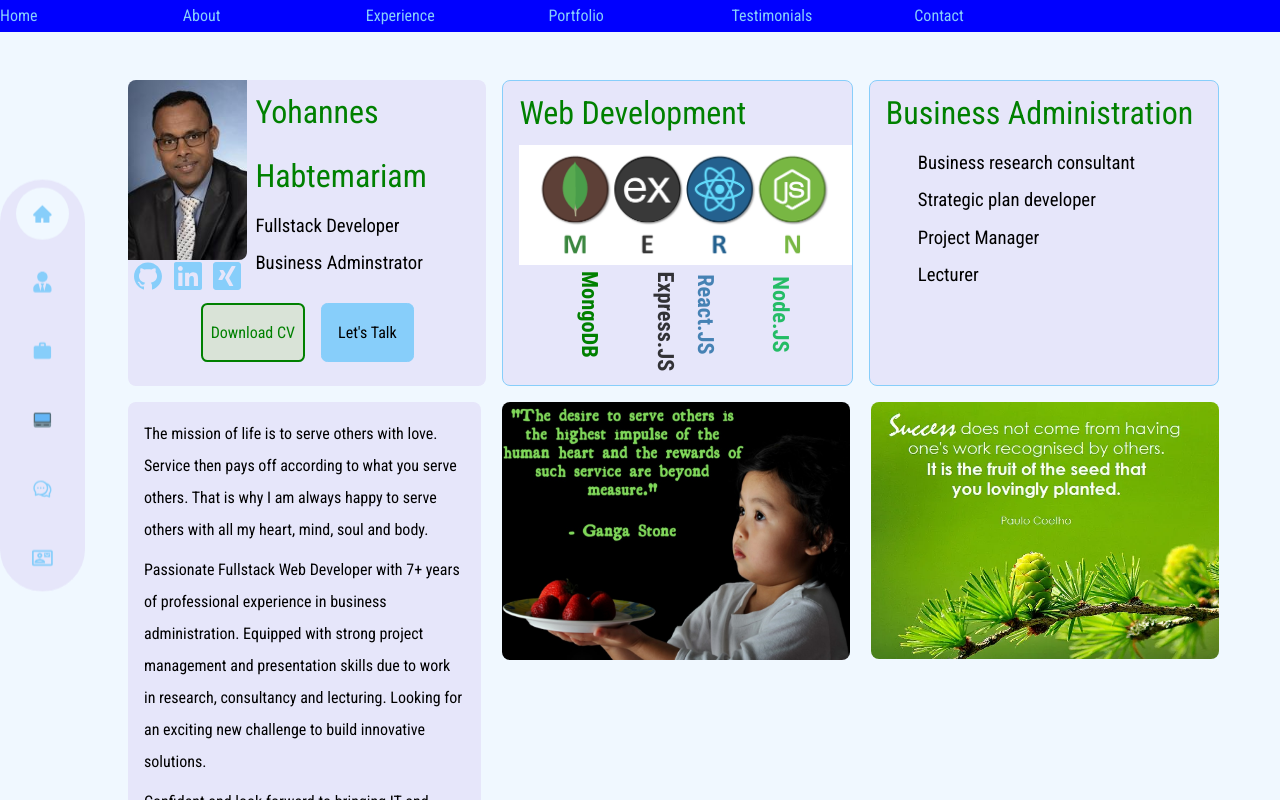
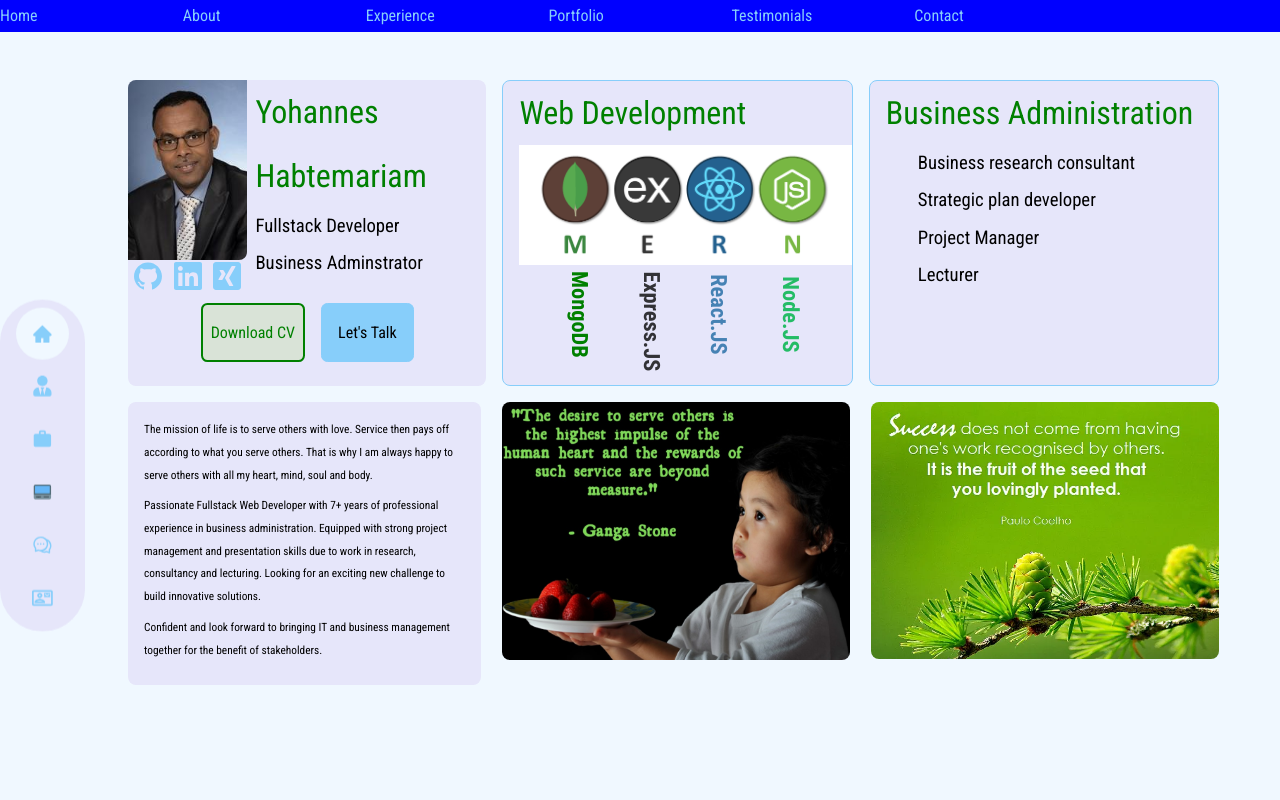
Before and after one commit to Yohannes-Habtemariam/my-portfolio, a React (Create React App) app in the folder frontend/: page / in a window 1280 px wide. Shown: the top 800 px of the page. Built offline with nearby package versions, Linux system fonts and the light colour scheme.

Commit message:
Responsiveness

```diff
--- a/frontend/src/componets/experience/Experience.css
+++ b/frontend/src/componets/experience/Experience.css
@@ -76,6 +76,14 @@
     display: flex;
 }
 
+/* Laptop screen size */
+@media screen and (max-width: 1920px) {
+    .experience-list-container h4 {
+        color: green;
+        padding-right: 0;
+        font-size: 0.8rem;
+    }
+}
 
 /* Medium screen styling, such as Tablet */
 
--- a/frontend/src/componets/header/Header.css
+++ b/frontend/src/componets/header/Header.css
@@ -187,6 +187,55 @@ h2 {
   margin-left: 0.3rem;
 }
 
+/* Laptop screen size */
+@media screen and (max-width: 1920px) {
+  .personal-mission p{
+    font-size: 0.71rem;
+  }
+
+  .mongoDB{
+    color: green;
+    font-weight: 700;
+    font-size: 1.4rem;
+    transform: rotate(90deg);
+    position: absolute;
+    left: 5%;
+    top: 35%;
+  }
+
+  .express{
+    color: #000000c8;
+    font-weight: 700;
+    font-size: 1.4rem;
+    transform: rotate(90deg);
+    position: absolute;
+    left: 25%;
+    top: 40%;
+  }
+
+  .react{
+    color:	#4682B4;
+    font-weight: 700;
+    font-size: 1.4rem;
+    transform: rotate(90deg);
+    position: absolute;
+    right: 28%;
+    top: 35%;
+  }
+
+  .node{
+    color:#24bc66;
+    font-weight: 700;
+    font-size: 1.4rem;
+    transform: rotate(90deg);
+    position: absolute;
+    right: 7%;
+    top: 35%;
+  }
+
+}
+
+/* Tablet screen size */
 @media screen and (max-width: 1024px) {
   .header-container {
     display: flex;
@@ -268,6 +317,7 @@ h2 {
 
 }
 
+/* Mobile screen size */
 @media screen and (max-width: 760px) {
     .header-container {
         display: flex;
--- a/frontend/src/componets/nav/Nav.css
+++ b/frontend/src/componets/nav/Nav.css
@@ -9,8 +9,6 @@
     left: 0;
     transform: translatey(-50%);
     bottom: 0.1rem;
-    display: flex;
-    gap: 1rem;
     border-radius: 5rem;
     backdrop-filter: blur(15px);
     font-size: 1.3rem;
@@ -30,3 +28,25 @@
 .nav-items .active {
     background-color: var(--color-bg);
 }
+
+/* Laptop screen size */
+@media screen and (max-width: 1920px) {
+
+
+  }
+
+  /* Tablet screen size */
+  @media screen and (max-width: 1024px) {
+    .nav-items {
+        display: none;
+    }
+  }
+
+  /* Mobile screen size */
+  @media screen and (max-width: 760px) {
+
+    .nav-items {
+        display: none;
+    }
+
+  }
--- a/frontend/src/componets/portfolio/Portfolio.css
+++ b/frontend/src/componets/portfolio/Portfolio.css
@@ -1,5 +1,7 @@
 
 .portfolio-container {
+    width: 80%;
+    margin: auto;
     display: grid;
     grid-template-columns: repeat(3, 1fr);
     column-gap: 1rem;
@@ -27,6 +29,15 @@
     gap: 1rem;
 }
 
+/* Laptop screen size */
+@media screen and (max-width: 1920px) {
+    .portfolio-container{
+        grid-template-columns: repeat(3, 1fr);
+        column-gap: 1rem;
+        row-gap: 1rem;
+    }
+}
+
 /* Medium screen styling, such as Tablet */
 
 @media screen and (max-width: 1024px) {
--- a/frontend/src/componets/portfolio/Portfolio.jsx
+++ b/frontend/src/componets/portfolio/Portfolio.jsx
@@ -8,7 +8,7 @@ const Portfolio = () => {
       <h5> My Recent Work </h5>
       <h2> Portfolio </h2>
 
-      <div className="container portfolio-container">
+      <div className="portfolio-container">
         {portfolioDat.map((item) => {
           return (
             <article className="portfolio-item" key={item.id}>
--- a/frontend/src/componets/testimonial/Testimonial.css
+++ b/frontend/src/componets/testimonial/Testimonial.css
@@ -61,6 +61,38 @@
   border-radius: 0.3rem;
 }
 
+/* Laptop screen styling */
+
+@media screen and (max-width: 1920px) {
+  .testimonial-container {
+    display: flex;
+    flex-direction: column;
+    width: var(--container-width-sm);
+  }
+
+  .swiper-container {
+    width: 80%;
+    height: 60vh;
+    margin-top: 1rem;
+  }
+
+  .testimonial-form, .testimonial-paragraph  {
+    width: 80%;
+    margin: auto;
+    margin-bottom: 1rem;
+  }
+
+  .client-testimonial {
+    padding: 1rem;
+    font-size: 1rem;
+    text-align: justify;
+  }
+
+  .client-image {
+    display: none;
+  }
+}
+
 /* Medium screen styling, such as Tablet */
 
 @media screen and (max-width: 1024px) {
```
